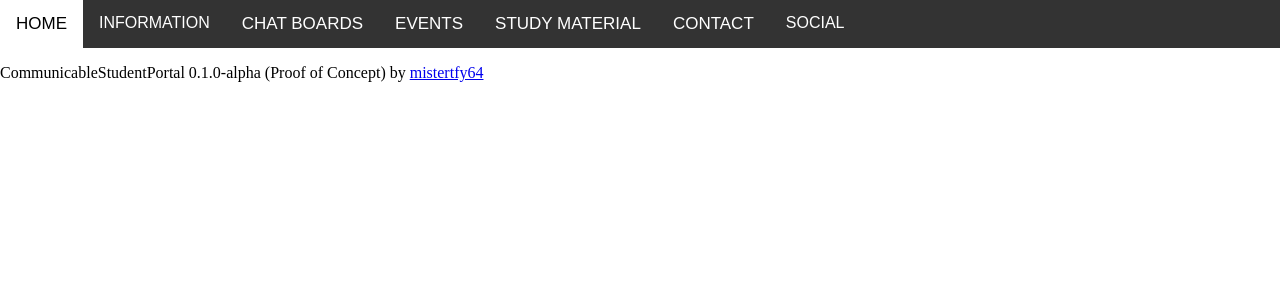
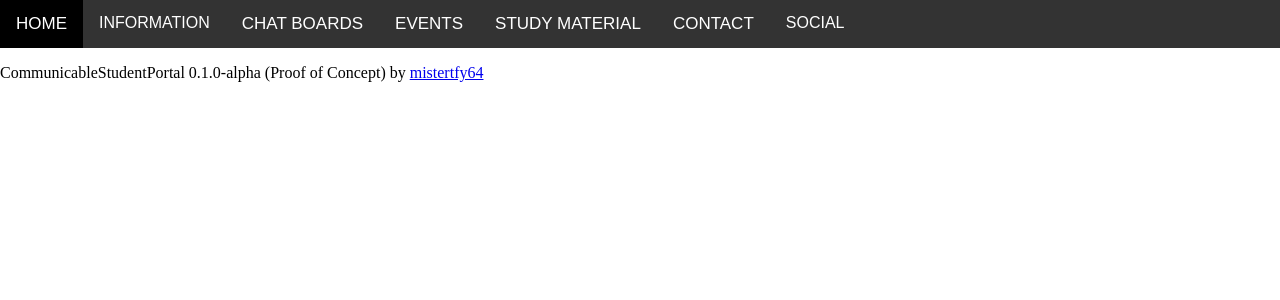
Before and after one commit to mistertfy64/CommunicableStudentPortal, a Node server app: page / in a window 1280 px wide. Shown: the top 300 px of the page. Run offline with Node 20, Linux system fonts and the light colour scheme; some libraries are stand-ins or nearby versions.

Commit message:
more css+topnav

```diff
--- a/views/partials/header.ejs
+++ b/views/partials/header.ejs
@@ -3,7 +3,7 @@
 <meta name="viewport" content="width=device-width, initial-scale=1" />
 <link href="/styles/header.css" rel="stylesheet" />
 <div class='topnav'>
-	<a href='https://www.youtube.com/'>HOME</a>
+	<a class='active' href='https://www.youtube.com/'>HOME</a>
 	<div class='dropdown'>
 		<button class='dropbtn'>INFORMATION</button>
 		<div class='dropdown-content'>
```
